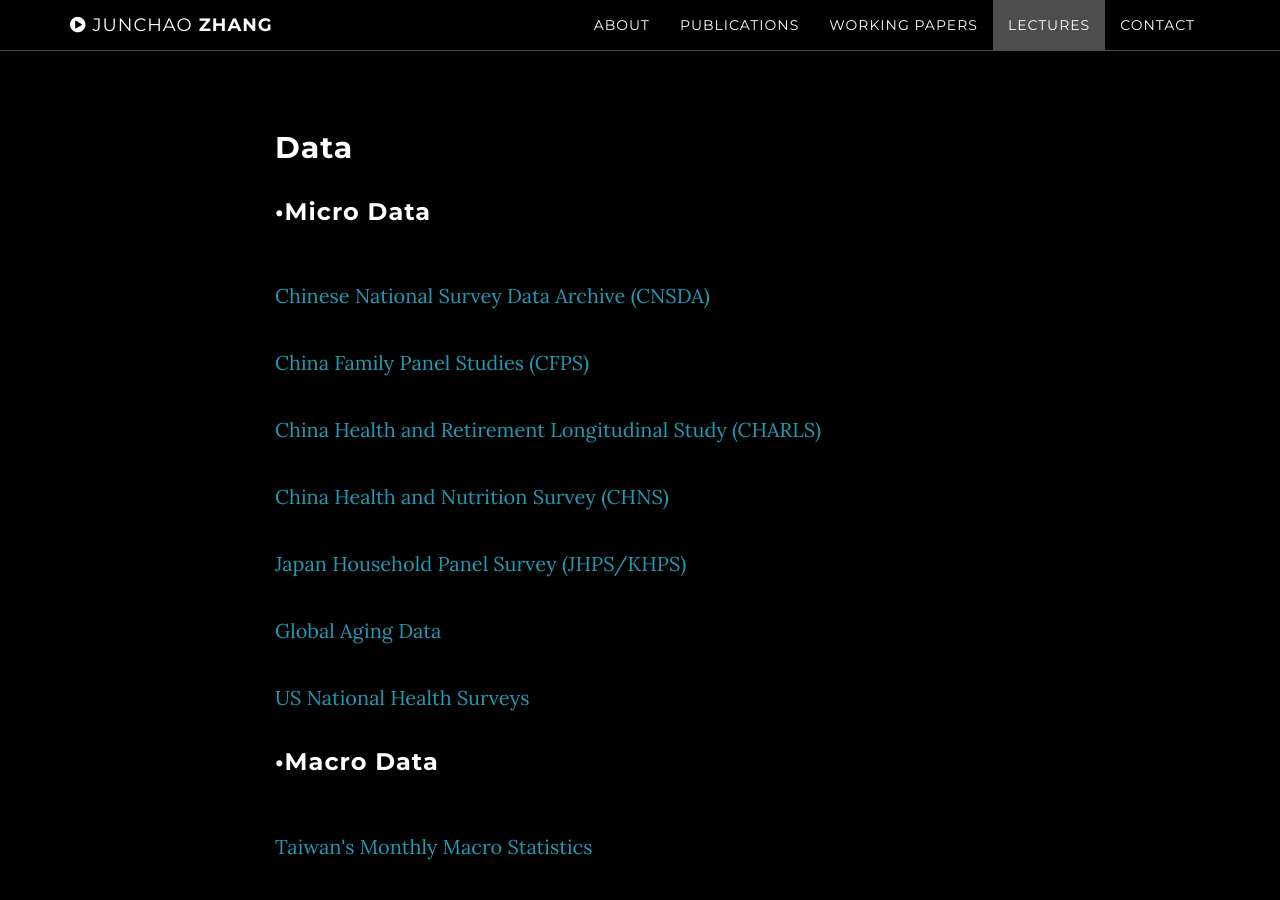
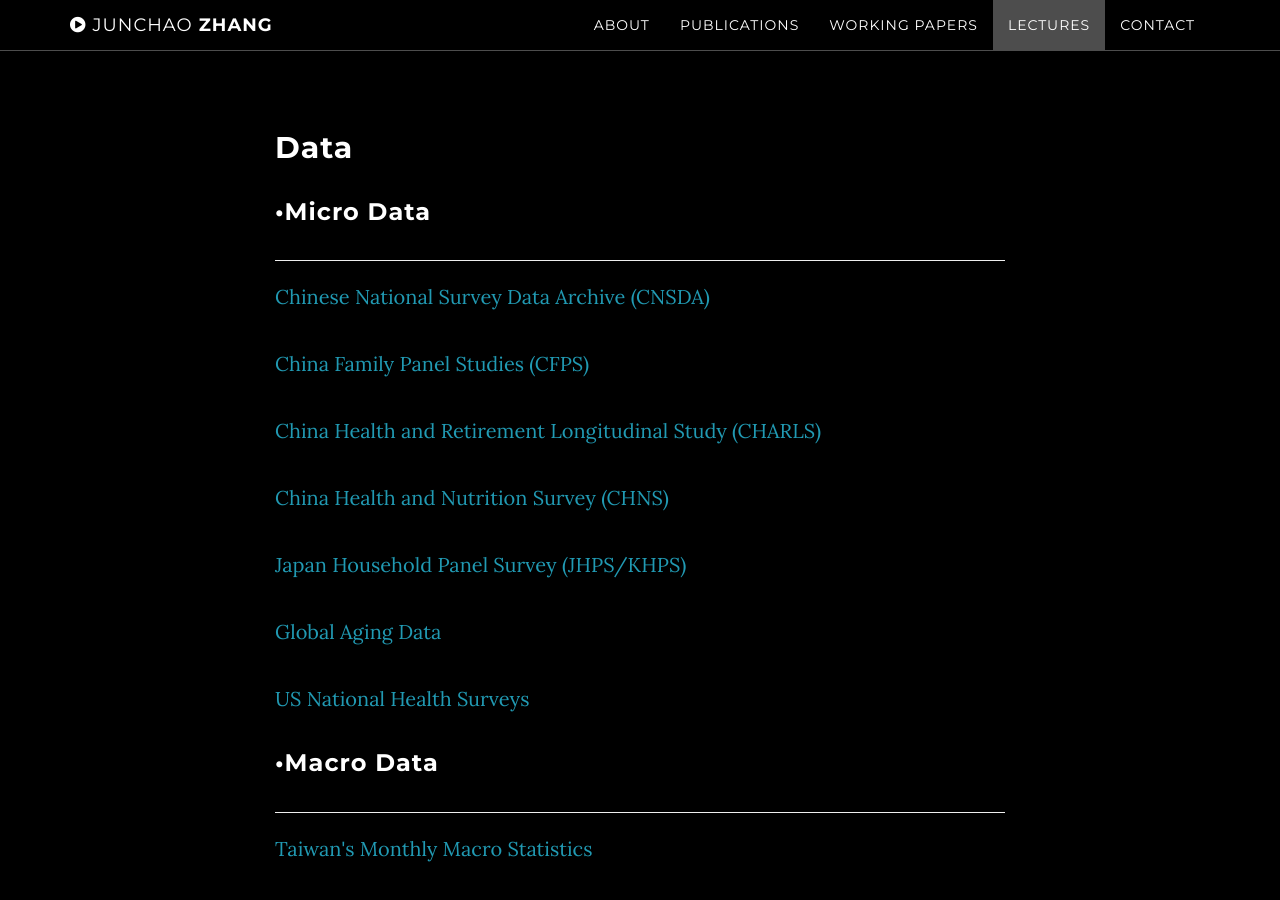
Before and after one commit to ztempest0218/ztempest0218.github.io, a Jekyll site: the page built from index.html, in a window 1280 px wide and 900 px high, scrolled down 4138 px. Built offline with Jekyll 4.4.1, drawn with Linux system fonts in a browser that asks for light colours.

Commit message:
Update data.html

```diff
--- a/_includes/data.html
+++ b/_includes/data.html
@@ -5,7 +5,7 @@
                 <div class="col-lg-8 col-lg-offset-2">
                     <h2>Data</h2>
                     <h3>•Micro Data</h1>
-                    <br>
+                    <HR>
 <p class="align"><a href="http://cnsda.ruc.edu.cn/">Chinese National Survey Data Archive (CNSDA) </a></p>
 <p class="align"><a href="http://opendata.pku.edu.cn/dataverse/CFPS">China Family Panel Studies (CFPS) </a></p>
 <p class="align"><a href="http://charls.pku.edu.cn/en">China Health and Retirement Longitudinal Study (CHARLS)</a></p>
@@ -14,12 +14,12 @@
 <p class="align"><a href="https://g2aging.org/">Global Aging Data</a></p>
 <p class="align"><a href="https://www.ipums.org/healthsurveys.shtml">US National Health Surveys</a></p>
 <h3>•Macro Data</h1>
-                      <br>
+                     <HR>
 <p class="align"><a href="http://statis.moi.gov.tw/micst/stmain.jsp?sys=100">Taiwan's Monthly Macro Statistics</a></p>
 <p class="align"><a href="http://statdb.dgbas.gov.tw/pxweb/Dialog/statfile9.asp">Taiwan's County-Level Statistics</a></p>
 <p class="align"><a href="http://www.ris.gov.tw/346">Taiwan's Demographic Statistics</a></p>
 <h3>•GIS Data</h1>
-                      <br>
+                      <HR>
 <p class="align"><a href="http://www.diva-gis.org/">DIVA-GIS (Country Level)</a></p>
 <p class="align"><a href="https://gist.motc.gov.tw/">Taiwan's Transportation and Communication</a></p>
 <p class="align"><a href="http://gic.wra.gov.tw/gic/DataIndex/Data/Main.aspx">Taiwan's Water Resources</a></p>
```
